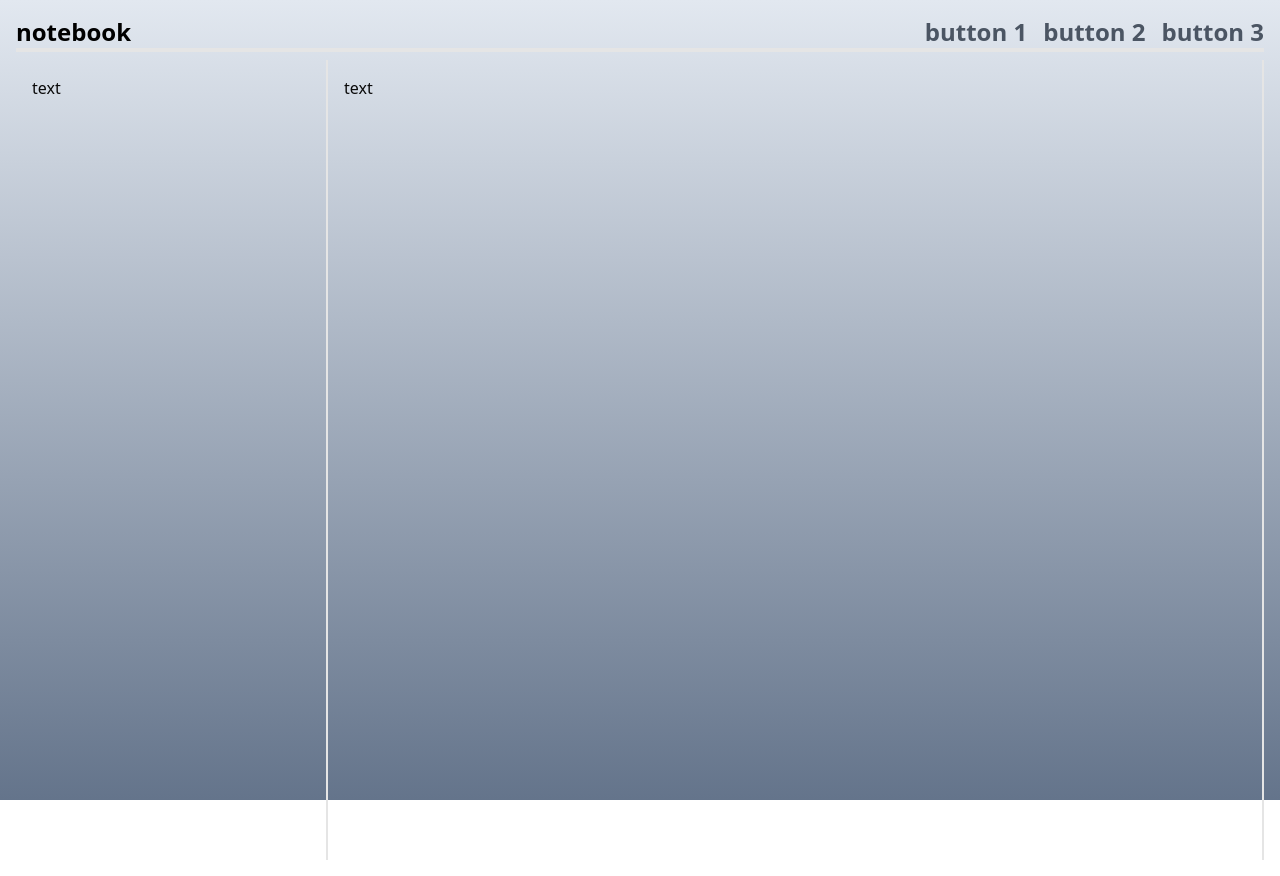
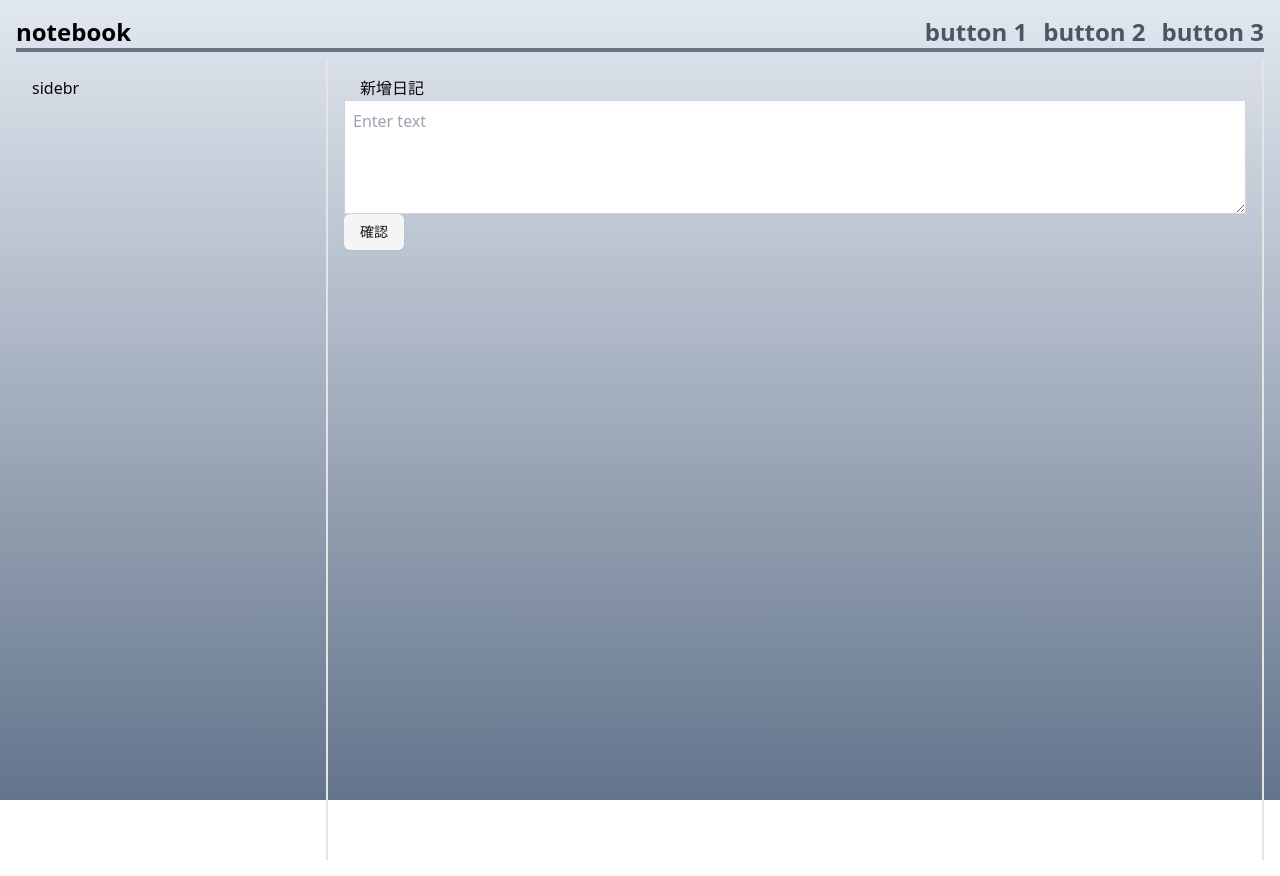
Before and after one commit to sheng6612/notebook, a Next.js app: page / in a window 1280 px wide. Built offline with nearby package versions, Linux system fonts and the light colour scheme.

Commit message:
feat: textinput button

```diff
--- a/src/components/home/tilt.tsx
+++ b/src/components/home/tilt.tsx
@@ -1,7 +1,9 @@
+import { Button } from "../ui/button";
+
 export default function Hometitle() {
     return (
         <div className="p-4">
-            <div className="text-2xl text-gray-600 flex justify-between border-b-4 mb-2">
+            <div className="text-2xl text-gray-600 flex justify-between border-b-4 border-gray-500 mb-2">
                 <p className="font-bold text-black">notebook</p>
                 <div className="flex space-x-4 text-2xl font-bold">
                     <div>button 1</div>
@@ -10,9 +12,20 @@ export default function Hometitle() {
                 </div>
             </div>
             <div className="flex h-svh">
-                <div className="w-1/4 p-4 border-r-2">text</div>
-                <div className="w-3/4 p-4 border-r-2">text</div>
+                <div className="w-1/4 p-4 border-r-2">
+                    <div>sidebr</div>
+                </div>
+                <div className="w-3/4 p-4 border-r-2">
+                <label className="flex-grow p-4 border-b-2 border-gray-300">新增日記</label>
+                    <div className="flex justify-between">
+                    <textarea
+                    className="flex-grow p-2 border border-gray-300 resize text-left"
+                    placeholder="Enter text"
+                    rows={4}/>
+                    </div>
+                <Button className="flex " variant="secondary">確認</Button>
+                </div>
             </div>
         </div>
     );
-}
+}//TODO：新增sidebar  與 button
```
